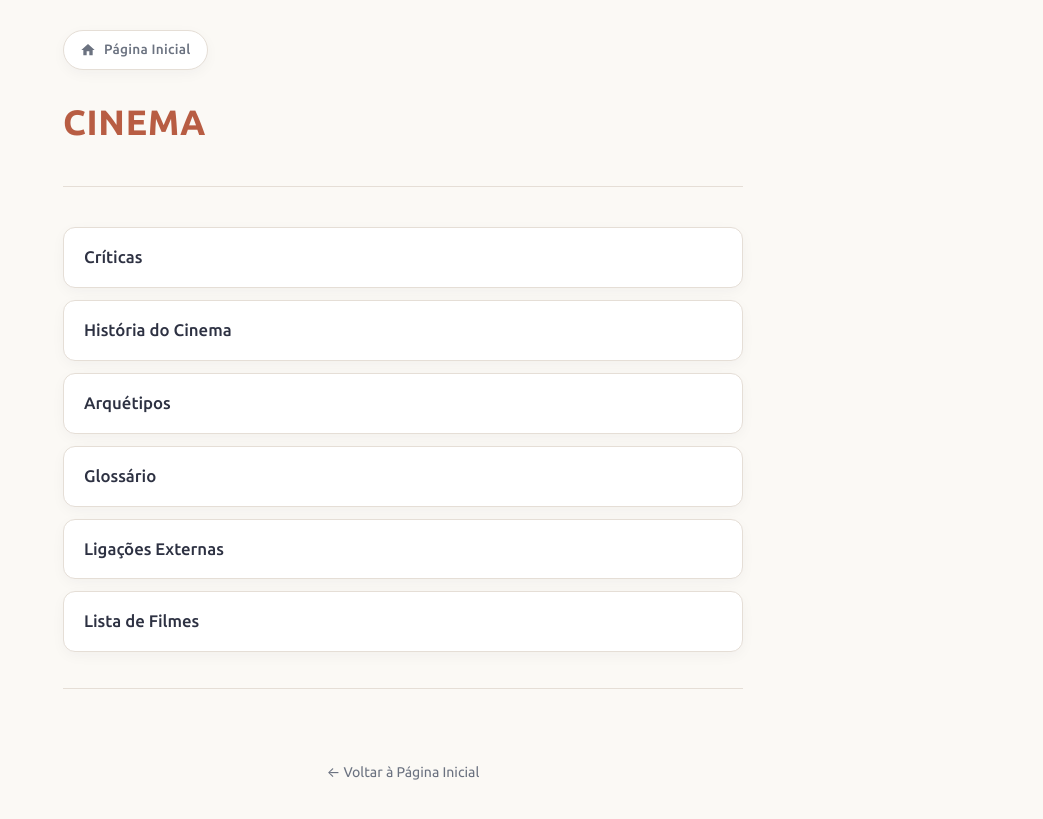
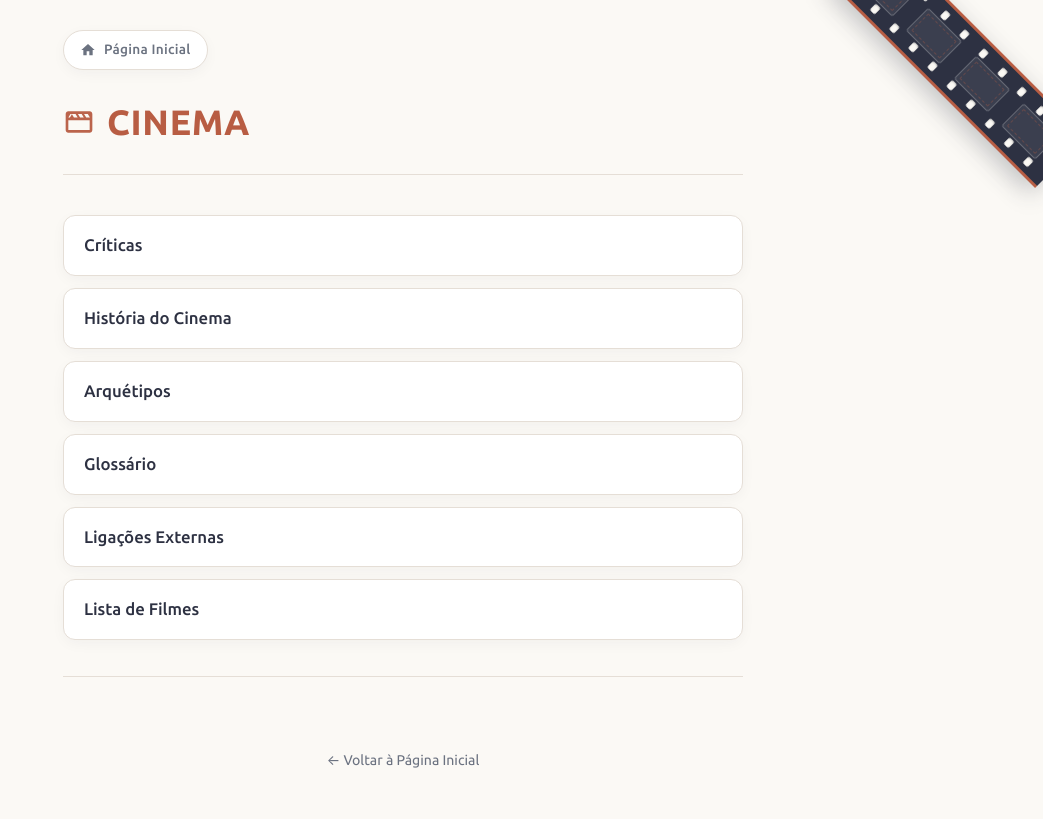
Before and after one commit to joaquim-capitao/aquele-filme, a Jekyll site: the page index.html, which Jekyll copies as it is, in a window 1280 px wide. Shown: the top 819 px of the page, without its empty margins (237-1280 px from the left). Built offline with Jekyll 4.4.1, drawn with Linux system fonts in a browser that asks for light colours.

Commit message:
Enhance visual design with film elements
Added film corner ribbon and film sprockets sections to enhance visual design.

```diff
--- a/index.html
+++ b/index.html
@@ -43,11 +43,77 @@
       padding: 30px 20px 40px;
       -webkit-font-smoothing: antialiased;
       -moz-osx-font-smoothing: grayscale;
+      position: relative;
+      overflow-x: hidden;
     }
+
+    /* ===== Fita de Película de Cinema no Canto (Maior e Escura) ===== */
+    .film-corner-ribbon {
+      position: fixed;
+      top: 24px;
+      right: -60px;
+      width: 290px;
+      height: 72px;
+      background-color: var(--text-link); /* Tom ardósia escuro da própria paleta */
+      border-top: 3px solid var(--accent);
+      border-bottom: 3px solid var(--accent);
+      box-shadow: 0 8px 24px rgba(45, 49, 66, 0.28);
+      transform: rotate(45deg);
+      pointer-events: none;
+      z-index: 999;
+      display: flex;
+      flex-direction: column;
+      justify-content: space-between;
+      padding: 6px 0;
+    }
+
+    /* Linhas de furos de tração (perfurações de 35mm) */
+    .film-sprockets {
+      display: flex;
+      justify-content: space-evenly;
+      width: 100%;
+      height: 9px;
+    }
+
+    .film-sprockets span {
+      width: 7px;
+      height: 9px;
+      background-color: var(--bg); /* Recorte na cor do fundo */
+      border-radius: 2px;
+      box-shadow: inset 0 1px 2px rgba(0, 0, 0, 0.2);
+    }
+
+    /* Fotogramas centrais da película */
+    .film-frames {
+      display: flex;
+      justify-content: space-evenly;
+      align-items: center;
+      height: 34px;
+    }
+
+    .film-frames span {
+      width: 48px;
+      height: 32px;
+      background: rgba(255, 255, 255, 0.07);
+      border: 1.5px solid rgba(255, 255, 255, 0.22);
+      border-radius: 3px;
+      position: relative;
+    }
+
+    /* Linha divisória subtil entre fotogramas */
+    .film-frames span::after {
+      content: '';
+      position: absolute;
+      inset: 3px;
+      border: 1px dashed rgba(184, 93, 67, 0.35);
+      border-radius: 1px;
+    }
+    /* ============================================================== */
 
     .container {
       max-width: 680px;
       margin: 0 auto;
+      position: relative;
     }
 
     /* Barra Superior com o Link de Retorno */
@@ -100,12 +166,24 @@
       border-bottom: 1px solid var(--card-border);
     }
 
+    .title-wrapper {
+      display: flex;
+      align-items: center;
+      gap: 12px;
+    }
+
+    .title-wrapper svg {
+      width: 32px;
+      height: 32px;
+      fill: var(--accent);
+      opacity: 0.95;
+    }
+
     h1 {
       font-size: 2.2rem;
       font-weight: 700;
       text-transform: uppercase;
       color: var(--accent);
-      margin-bottom: 12px;
       letter-spacing: 0.02em;
     }
 
@@ -227,6 +305,19 @@
 </head>
 <body>
 
+  <!-- Fita de Película no Canto (Mais Larga e Escura) -->
+  <aside class="film-corner-ribbon" aria-hidden="true">
+    <div class="film-sprockets">
+      <span></span><span></span><span></span><span></span><span></span><span></span><span></span><span></span><span></span><span></span>
+    </div>
+    <div class="film-frames">
+      <span></span><span></span><span></span><span></span>
+    </div>
+    <div class="film-sprockets">
+      <span></span><span></span><span></span><span></span><span></span><span></span><span></span><span></span><span></span><span></span>
+    </div>
+  </aside>
+
   <main class="container">
 
     <!-- Botão no Início -->
@@ -240,7 +331,12 @@
     </nav>
 
     <header>
-      <h1 id="cinema">Cinema</h1>
+      <div class="title-wrapper">
+        <svg viewBox="0 0 24 24" aria-hidden="true">
+          <path d="M20 4H4c-1.1 0-1.99.9-1.99 2L2 18c0 1.1.9 2 2 2h16c1.1 0 2-.9 2-2V6c0-1.1-.9-2-2-2zm-1.4 2l1.6 2.7H17.4l-1.6-2.7h2.8zM14 6l1.6 2.7H12.8L11.2 6H14zm-4.6 0l1.6 2.7H8.2L6.6 6h2.8zM4 8.7L5.6 6h1.2L5.2 8.7H4zm16 9.3H4v-7.3h16V18z"/>
+        </svg>
+        <h1 id="cinema">Cinema</h1>
+      </div>
     </header>
 
     <ul class="chronicles-list" id="chronicles-list">
@@ -250,7 +346,6 @@
       <li><a href="https://joaquim-capitao.github.io/cinema/glossario"><span class="title">Glossário</span></a></li>
       <li><a href="https://joaquim-capitao.github.io/cinema/links-externos"><span class="title">Ligações Externas</span></a></li>
       <li><a href="https://joaquim-capitao.github.io/cinema/lista-de-filmes"><span class="title">Lista de Filmes</span></a></li>
-
     </ul>
 
     <!-- Navegação de Páginas -->
```
